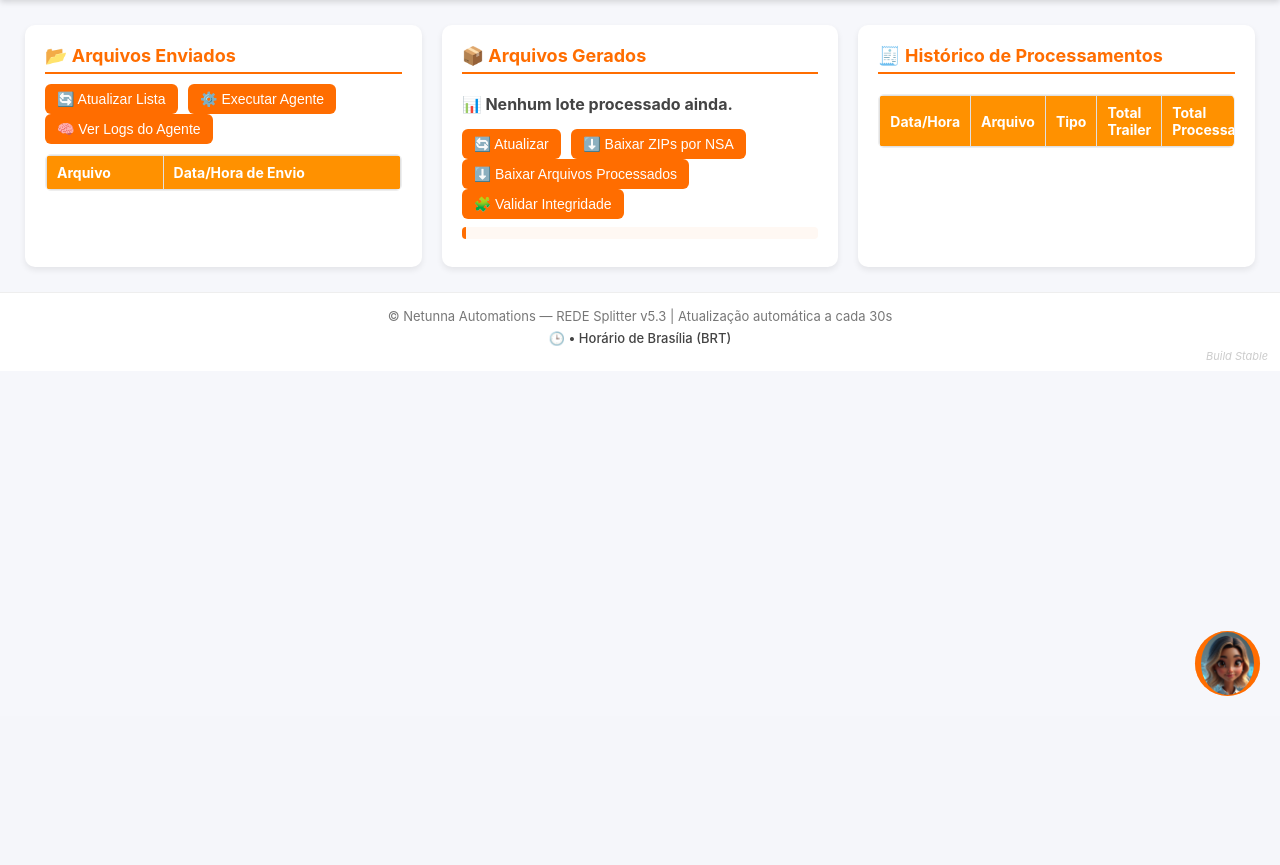
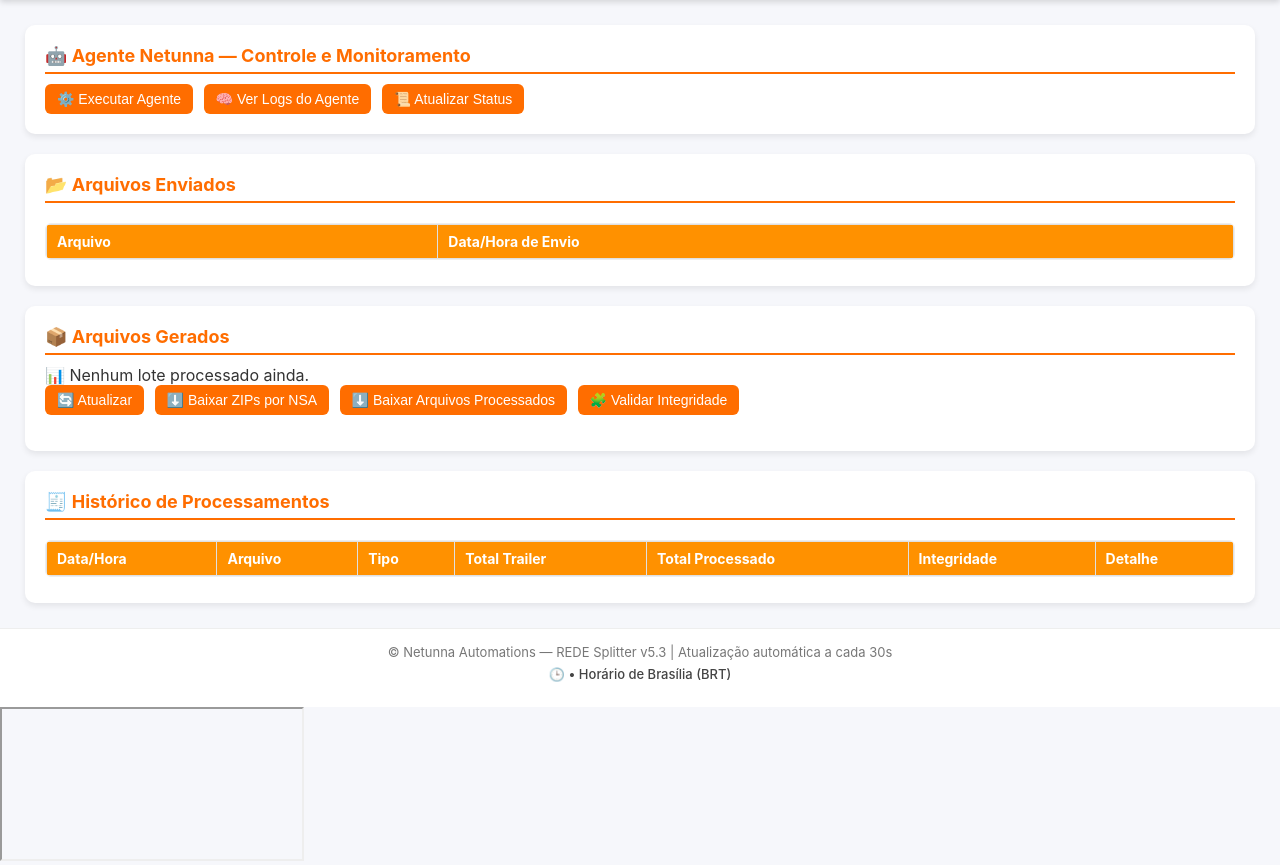
Before and after one commit to WilsonNous/netunna-rede-splitter-v2, a Flask app: page / in a window 1280 px wide. Shown: the part 84-949 px from the top of the page. Before the commit the page ends 780 px from the top, so only its background shows below. Run offline with Flask 3, Linux system fonts and the light colour scheme; lists and menus that the app fills with data are empty.

Commit message:
Update index.html

```diff
--- a/templates/index.html
+++ b/templates/index.html
@@ -41,7 +41,7 @@
     }
 
     main {
-      display:grid; grid-template-columns: repeat(auto-fit, minmax(340px, 1fr));
+      display:flex; flex-direction:column;
       gap:20px; padding:25px;
     }
     section {
@@ -67,6 +67,7 @@
       box-shadow:0 2px 2px rgba(0,0,0,0.05);
     }
     tr:nth-child(even) { background:#fafafa; }
+
     .ok { color:green; font-weight:bold; }
     .erro { color:#c00; font-weight:bold; }
     .mono { font-family: ui-monospace, Consolas, "Courier New", monospace; }
@@ -90,65 +91,15 @@
 
     .table-count { font-size:13px; color:#555; margin-top:6px; text-align:right; font-style:italic; }
 
-    .lote-grupo {
-      background:#fdfdfd; border-radius:8px; margin-top:15px;
-      box-shadow:0 1px 4px rgba(0,0,0,.08);
-      overflow:hidden; transition:background .3s ease;
-    }
-    .lote-grupo.open { background:#fff9f3; }
-    .lote-header {
-      background:#fff5ef; padding:8px 12px;
-      display:flex; justify-content:space-between; align-items:center;
-      cursor:pointer; border-bottom:1px solid #ffe0c2;
-    }
-    .lote-header h3 {
-      color:#ff6d00; font-size:14px; margin:0; font-weight:600;
-      overflow:hidden; text-overflow:ellipsis; white-space:nowrap;
-      display:flex; align-items:center; gap:6px;
-    }
-    .badge { background:#ff9100; color:#fff; font-size:11px; padding:2px 6px; border-radius:10px; }
-    .toggle-btn { background:none; border:none; font-size:20px; color:#ff6d00; cursor:pointer; font-weight:bold; transition:transform .2s ease; }
-    .toggle-btn:hover { transform:scale(1.2); }
-    .lote-content { display:block; overflow:hidden; max-height:0; opacity:0; transition:max-height .4s ease, opacity .4s ease; padding:0 10px; }
-    .lote-content.open { opacity:1; max-height:260px; overflow:auto; padding-bottom:10px; }
-    .resumo-output { font-weight:bold; color:#444; margin:10px 0 15px; }
-
-    .versao {
-      position:absolute; right:12px; bottom:8px;
-      font-size:11px; color:#aaa; opacity:.6; font-style:italic;
-    }
-
-    /* === Ednna iframe === */
-    #ednna-frame {
-      position: fixed;
-      bottom: 0;
-      right: 0;
-      width: 360px;
-      height: 520px;
-      border: none;
-      background: transparent;
-      z-index: 9999;
-    }
-    #validateResult {
-      border-left: 4px solid #ff6d00;
-      padding: 6px 10px;
-      background: #fff8f3;
-      border-radius: 4px;
-      font-family: "Inter", sans-serif;
-      transition: all 0.3s ease;
-    }
-    .ok { color: #009f3c; font-weight: bold; }
-    .erro { color: #d32f2f; font-weight: bold; }
-
     /* === Logs do Agente === */
     #agentLogs {
-      background: #000;
-      color: #0f0;
-      border: 1px solid #333;
-      border-radius: 6px;
-      max-height: 240px;
-      overflow-y: auto;
-      box-shadow: inset 0 0 8px rgba(0,0,0,0.4);
+      background:#000;
+      color:#00ff6a;
+      border:1px solid #333;
+      border-radius:6px;
+      max-height:240px;
+      overflow-y:auto;
+      box-shadow:inset 0 0 8px rgba(0,0,0,0.4);
       display:none;
       margin-top:10px;
     }
@@ -172,24 +123,30 @@
   </header>
 
   <main>
+    <!-- 🔹 Seção do Agente Netunna -->
     <section>
-      <h2>📂 Arquivos Enviados</h2>
+      <h2>🤖 Agente Netunna — Controle e Monitoramento</h2>
       <div>
-        <button onclick="loadFiles()">🔄 Atualizar Lista</button>
         <button onclick="executarAgente()">⚙️ Executar Agente</button>
         <button onclick="verLogsAgente()">🧠 Ver Logs do Agente</button>
+        <button onclick="loadFiles()">📜 Atualizar Status</button>
       </div>
 
       <div id="agentLogs" class="scroll-box">
         <pre id="agentLogContent"></pre>
       </div>
+    </section>
 
+    <!-- 🔹 Arquivos Enviados -->
+    <section>
+      <h2>📂 Arquivos Enviados</h2>
       <div class="scroll-box">
         <table id="inputTable"><thead><tr><th>Arquivo</th><th>Data/Hora de Envio</th></tr></thead><tbody></tbody></table>
       </div>
       <div id="inputCount" class="table-count"></div>
     </section>
 
+    <!-- 🔹 Arquivos Gerados -->
     <section>
       <h2>📦 Arquivos Gerados</h2>
       <div class="resumo-output" id="outputSummary">📊 Nenhum lote processado ainda.</div>
@@ -203,6 +160,7 @@
       <div id="outputContainer"></div>
     </section>
 
+    <!-- 🔹 Histórico -->
     <section>
       <h2>🧾 Histórico de Processamentos</h2>
       <div class="scroll-box">
@@ -228,21 +186,23 @@
   <footer>
     © Netunna Automations — REDE Splitter v5.3 | Atualização automática a cada 30s
     <div id="clock">🕒 <span id="currentTime"></span> • Horário de Brasília (BRT)</div>
-    <span class="versao">Build Stable</span>
   </footer>
 
-  <!-- === Ednna Assistente via IFRAME === -->
   <iframe id="ednna-frame" src="/static/ednna.html" title="Assistente Ednna"></iframe>
 
-  <!-- ===========================
-       🔧 Script do Agente e Download
-       =========================== -->
   <script>
     async function executarAgente() {
       try {
         const res = await fetch("/api/agente/run", { method: "POST" });
-        const data = await res.json();
-        alert(data.msg || "Agente iniciado com sucesso!");
+        const contentType = res.headers.get("content-type");
+        if (contentType && contentType.includes("application/json")) {
+          const data = await res.json();
+          alert(data.msg || "✅ Agente iniciado com sucesso!");
+        } else {
+          const text = await res.text();
+          console.warn("Resposta não JSON:", text);
+          alert("⚠️ O servidor retornou uma resposta inesperada.");
+        }
         verLogsAgente();
       } catch (err) {
         alert("Erro ao iniciar o agente: " + err);
```
